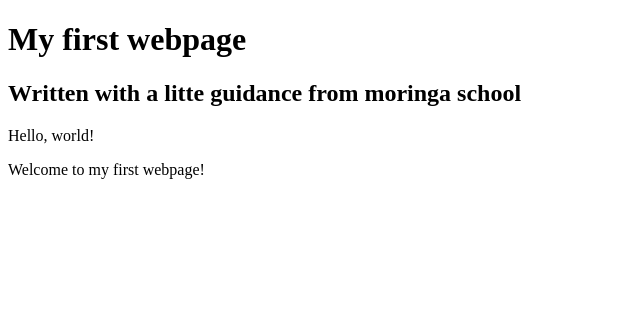
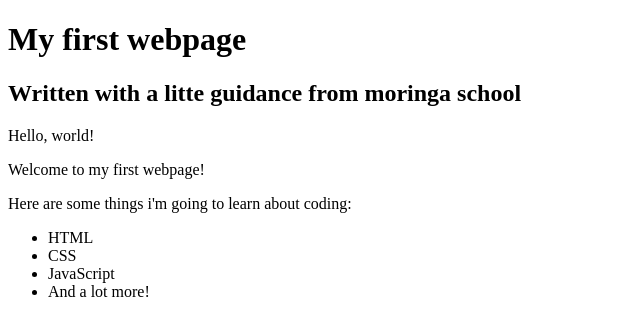
Before and after one commit to Mrenzy123/myfirstwebpage, a plain HTML site: page myfirstwebpage.html in a window 1280 px wide. Shown: the whole page, without its empty margins (0-640 px from the left). Drawn offline with Linux system fonts and the light colour scheme.

Commit message:
add list elements

```diff
--- a/myfirstwebpage.html
+++ b/myfirstwebpage.html
@@ -10,5 +10,13 @@
 
       <p>Hello, world!</p>
       <p>Welcome to my first webpage!</p>
+
+      <p>Here are some things i'm going to learn about coding:</p>
+      <ul>
+        <li>HTML</li>
+        <li>CSS</li>
+        <li>JavaScript</li>
+        <li>And a lot more!</li>
+      </ul>
     </body>
 </html>
```
